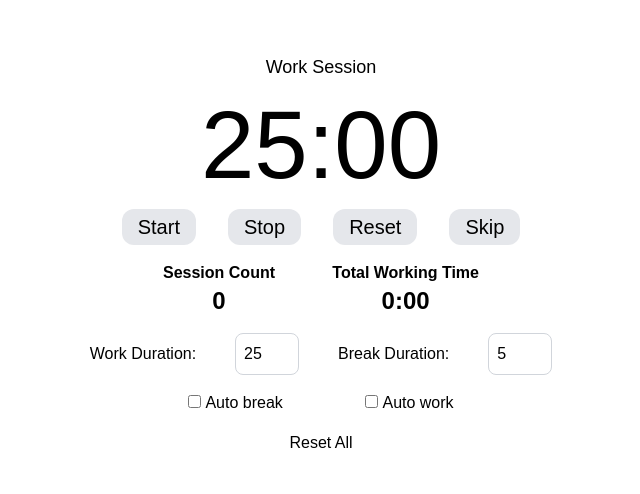
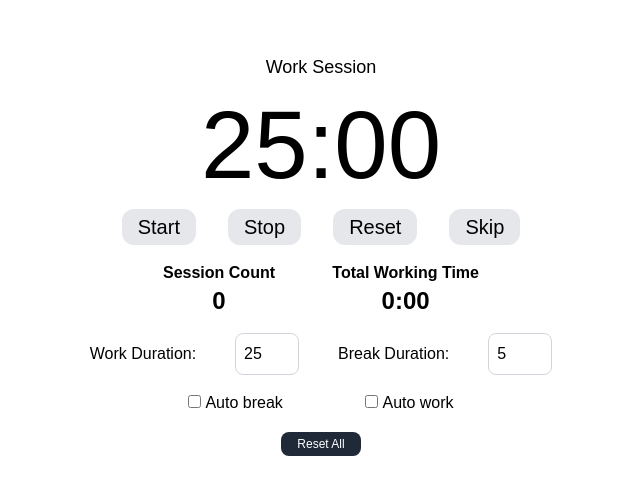
Before and after one commit to itskillian/pomodoro, a Next.js app: page / in a window 1280 px wide. Shown: the part 122-616 px from the top of the page, without its empty margins (319-959 px from the left). Built offline with nearby package versions, Linux system fonts and the light colour scheme.

Commit message:
Feat: add persistence and reset button for user settings and stats between page refreshes

```diff
--- a/app/pomodoro.js
+++ b/app/pomodoro.js
@@ -13,49 +13,65 @@ export default function Pomodoro() {
   const [isWorkSession, setIsWorkSession] = useState(true);
   const [sessionCount, setSessionCount] = useState(0);
   const [sessionDuration, setSessionDuration] = useState(0);
+  const [resetKey, setResetKey] = useState(0);
 
   // local storage reads (on mount)
   useEffect(() => {
     const savedWorkDuration = localStorage.getItem('workDuration');
-    console.log(`get from localStorage: ${savedWorkDuration}`);
+    if (savedWorkDuration !== null) {
+      setWorkDuration(JSON.parse(savedWorkDuration));
+    } else {
+      setWorkDuration(1500);
+    }
 
-    if (savedWorkDuration) {
-      setWorkDuration(JSON.parse(savedWorkDuration));
-      console.log(`setting workDuration to saved value: ${savedWorkDuration}`)
+    const savedBreakDuration = localStorage.getItem('breakDuration');
+    if (savedBreakDuration !== null) {
+      setBreakDuration(JSON.parse(savedBreakDuration));
+    } else {
+      setBreakDuration(300);
     }
-  }, []);
-
-  useEffect(() => {
-    const savedBreakDuration = localStorage.getItem('breakDuration');
-    if (savedBreakDuration) setBreakDuration(JSON.parse(savedBreakDuration));
 
     const savedSessionCount = localStorage.getItem('sessionCount');
-    if (savedSessionCount) setSessionCount(JSON.parse(savedSessionCount));
+    if (savedSessionCount !== null) {
+      setSessionCount(JSON.parse(savedSessionCount));
+    } else {
+      setSessionCount(0);
+    }
 
     const savedSessionDuration = localStorage.getItem('sessionDuration');
-    if (savedSessionDuration) setSessionDuration(JSON.parse(savedSessionDuration));
+    if (savedSessionDuration !== null) {
+      setSessionDuration(JSON.parse(savedSessionDuration));
+    } else {
+      setSessionDuration(0);
+    }
   }, []);
 
   // local storage writes
   useEffect(() => {
     if (workDuration !== null) {
-      // console.log(`workDuration before setItem: ${workDuration}`)
       localStorage.setItem('workDuration', JSON.stringify(workDuration));
-      // console.log(`set in localStorage: ${localStorage.getItem('workDuration')}`)
     }
   }, [workDuration]);
 
   useEffect(() => {
-    localStorage.setItem('breakDuration', JSON.stringify(breakDuration));
+    if (breakDuration !== null) {
+      localStorage.setItem('breakDuration', JSON.stringify(breakDuration));
+    }
   }, [breakDuration]);
 
   useEffect(() => {
-    localStorage.setItem('sessionCount', JSON.stringify(sessionCount));
+    if (sessionCount !== null) {
+      localStorage.setItem('sessionCount', JSON.stringify(sessionCount));
+    }
   }, [sessionCount]);
 
   useEffect(() => {
-    localStorage.setItem('sessionDuration', JSON.stringify(sessionDuration));
+    if (sessionDuration !== null) {
+      localStorage.setItem('sessionDuration', JSON.stringify(sessionDuration));
+    }
   }, [sessionDuration]);
+
+  // clear localStorage
 
   // useEffect for settings changes
   // this is necessary for realtime timer update, and proper total working time calculation
@@ -89,7 +105,6 @@ export default function Pomodoro() {
     const newBreakDuration = event.target.value * 60;
     setBreakDuration(newBreakDuration);
   };
-
   const startTimer = () => {
     setIsRunning(true);
     setInitTimeLeft(workDuration)
@@ -113,6 +128,13 @@ export default function Pomodoro() {
       setTimeLeft(prevIsWorkSession ? breakDuration : workDuration);
       return !prevIsWorkSession;
     });
+  };
+  const resetAll = () => {
+    localStorage.clear();
+    setWorkDuration(1500);
+    setBreakDuration(300);
+    setSessionCount(0);
+    setSessionDuration(0);
   };
 
   return (
@@ -140,6 +162,7 @@ export default function Pomodoro() {
           breakDuration={breakDuration}
           handleWorkInputChange={handleWorkInputChange}
           handleBreakInputChange={handleBreakInputChange}
+          resetAll={resetAll}
         />
       </div>
     </div>
@@ -228,7 +251,7 @@ function SessionCounter ({ sessionCount, sessionDuration }) {
   );
 }
 
-function Settings ({ workDuration, breakDuration, handleWorkInputChange, handleBreakInputChange }) {
+function Settings ({ workDuration, breakDuration, handleWorkInputChange, handleBreakInputChange, resetAll }) {
   // settings to adjust timer
 
   // props: workDuration, breakDuration
@@ -274,7 +297,10 @@ function Settings ({ workDuration, breakDuration, handleWorkInputChange, handleB
             <label htmlFor="opt-1">Option 4</label>
           </div> */}
         </div>
-        <button>Reset All</button>
+        <button
+          className="mx-4 py-1 px-4 bg-gray-800 rounded-lg text-white text-xs"
+          onClick={resetAll}
+        >Reset All</button>
       </div>
     </>
   );
```
